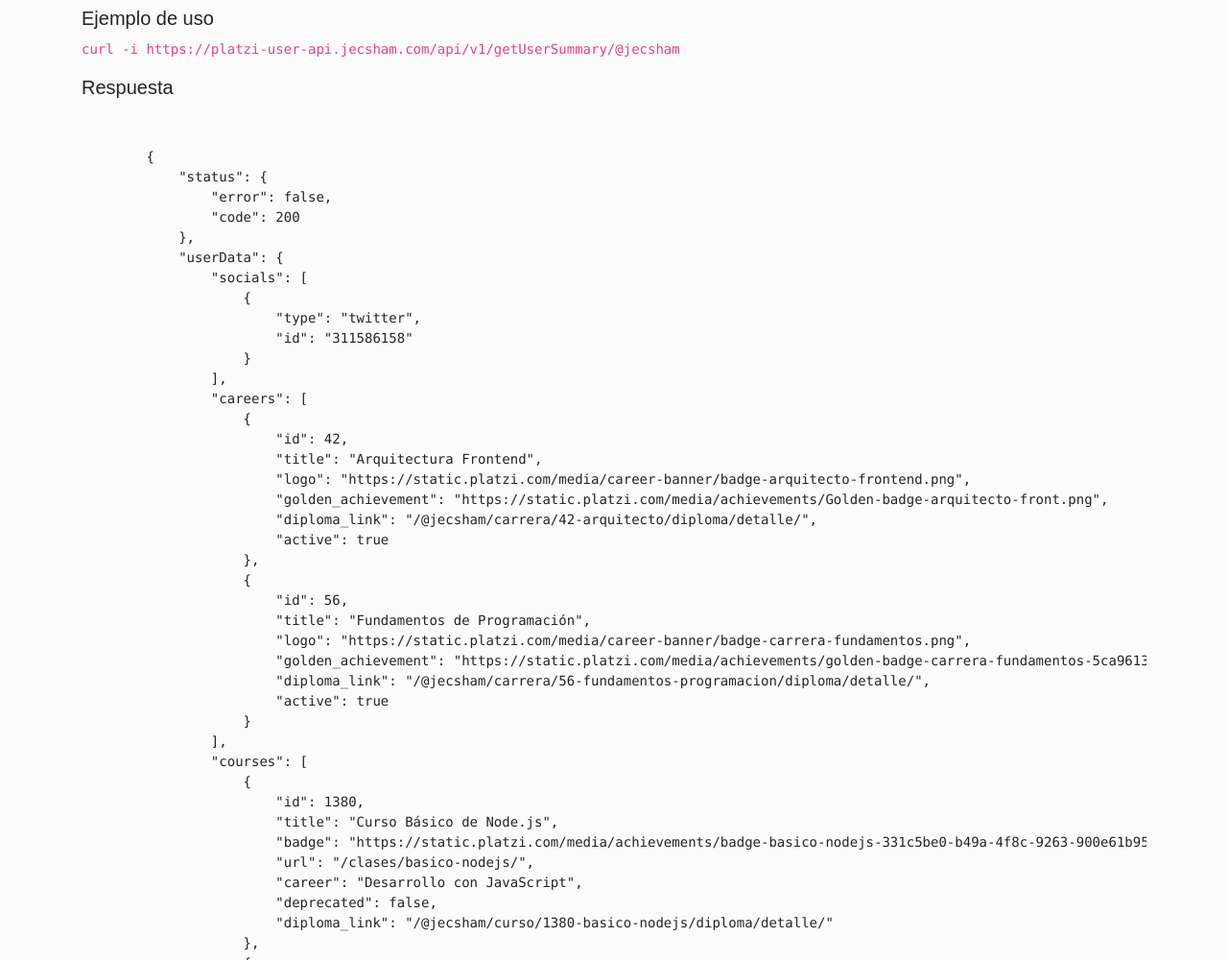
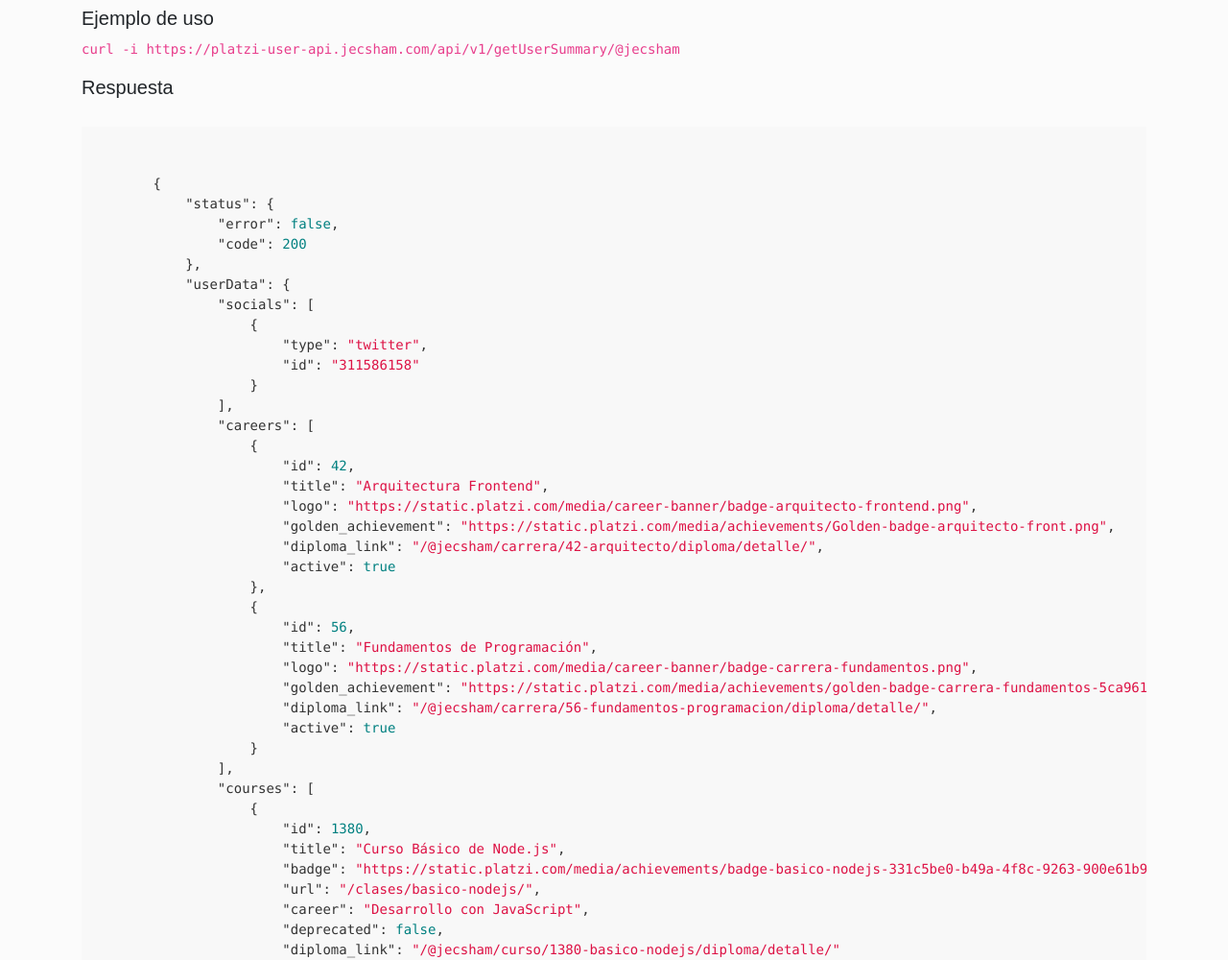
Before and after one commit to jecsham/platzi-user-api, a website: page public/index.html in a window 1280 px wide. Shown: the part 660-1660 px from the top of the page at 96% size. Drawn offline with nearby package versions, Linux system fonts and the light colour scheme.

Commit message:
Fixed static route

```diff
--- a/public/index.html
+++ b/public/index.html
@@ -19,12 +19,12 @@
     <link type="text/css" rel="stylesheet" href="https://stackpath.bootstrapcdn.com/bootstrap/4.3.1/css/bootstrap.min.css"
         integrity="sha384-ggOyR0iXCbMQv3Xipma34MD+dH/1fQ784/j6cY/iJTQUOhcWr7x9JvoRxT2MZw1T" crossorigin="anonymous">
     <!-- Jecsham CSS -->
-    <link type="text/css" rel="stylesheet" href="/css/jecsham.css">
+    <link rel="stylesheet" href="/css/jecsham.css">
     <!-- Material Desing Icons CSS -->
-    <link href="/css/materialdesignicons.min.css" media="all" rel="stylesheet" type="text/css" />
+    <link rel="stylesheet" href="/css/materialdesignicons.min.css">
     <!-- highlightjs -->
-    <link type="text/css" rel="stylesheet" href="/css/github.css">
-    <script type="text/javascript" src="/js/lib/highlight.pack.js" defer></script>
+    <link rel="stylesheet" href="/css/github.css">
+    <script src="/js/lib/highlight.pack.js"></script>
     <script type="text/javascript" defer>hljs.initHighlightingOnLoad();</script>
     <title>Platzi User API</title>
 </head>
```
Also changed, not shown: src/index.ts (+4 -9 lines).
